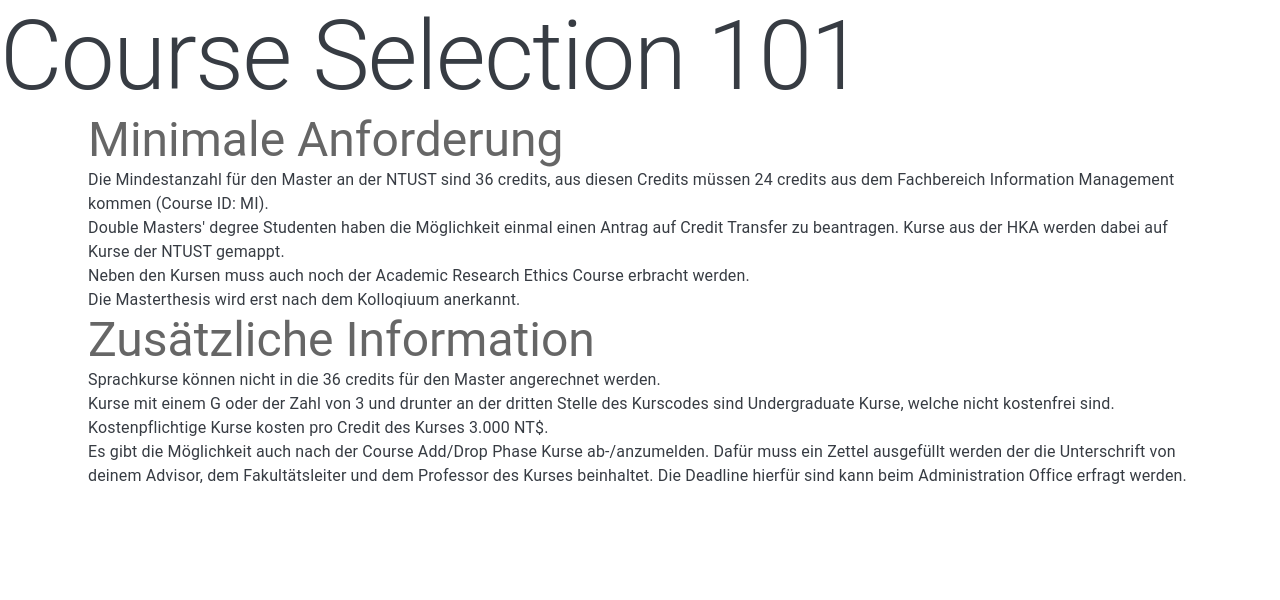
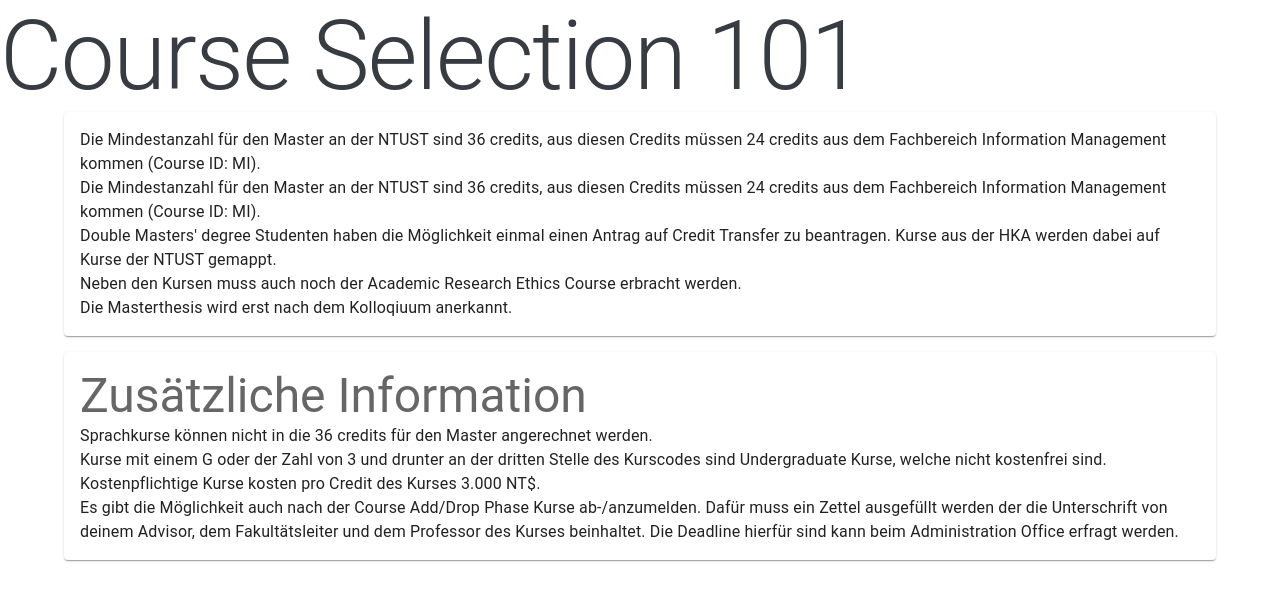
Before and after one commit to Sui-nyan/HKA-NTUST-double-degree, a Next.js app: page /NTUST/course-selection in a window 1280 px wide. Shown: the top 600 px of the page. Built offline with nearby package versions, Linux system fonts and the light colour scheme.

Commit message:
refactor attempt

```diff
--- /dev/null
+++ b/app/NTUST/course-selection/components/InfoCard.tsx
@@ -0,0 +1,29 @@
+import {Component} from "react";
+import {Card, Typography} from "@mui/material";
+
+interface IProps {
+    title: string;
+    description: string[];
+}
+
+export function InfoCard({title, description}: IProps) {
+        return <Card className="rounded-lg p-4">
+            <Typography variant="h3" color="textSecondary"></Typography>
+            <ul>
+                <Typography variant="body1">
+                    {description.map((item, key) => <li key={key}>{item}</li>)}
+                    <li>Die Mindestanzahl für den Master an der NTUST sind 36 credits,
+                        aus diesen Credits müssen 24 credits aus dem Fachbereich Information Management kommen
+                        (Course ID: MI).
+                    </li>
+                    <li>Double Masters&#39; degree Studenten haben die Möglichkeit einmal einen Antrag auf
+                        Credit Transfer zu beantragen.
+                        Kurse aus der HKA werden dabei auf Kurse der NTUST gemappt.
+                    </li>
+                    <li>Neben den Kursen muss auch noch der Academic Research Ethics Course erbracht werden.
+                    </li>
+                    <li>Die Masterthesis wird erst nach dem Kolloqiuum anerkannt.</li>
+                </Typography>
+            </ul>
+        </Card>;
+}
--- /dev/null
+++ b/app/NTUST/course-selection/course-selection.json
@@ -0,0 +1,3 @@
+{
+  ""
+}
--- a/app/NTUST/course-selection/page.tsx
+++ b/app/NTUST/course-selection/page.tsx
@@ -1,30 +1,15 @@
 import {Box} from "@mui/system";
-import {Container, Typography} from "@mui/material";
+import {Card, Container, Typography} from "@mui/material";
+import {InfoCard} from "@/app/NTUST/course-selection/components/InfoCard";
 
 export default function CourseSelectionPage() {
     return (
         <Box>
             <Typography variant="h1">Course Selection 101</Typography>
-            <Container>
-                <Container component="div">
-                    <Typography variant="h3" color="textSecondary">Minimale Anforderung</Typography>
-                    <Typography variant="body1">
-                        <ul>
-                            <li>Die Mindestanzahl für den Master an der NTUST sind 36 credits,
-                                aus diesen Credits müssen 24 credits aus dem Fachbereich Information Management kommen
-                                (Course ID: MI).
-                            </li>
-                            <li>Double Masters&#39; degree Studenten haben die Möglichkeit einmal einen Antrag auf
-                                Credit Transfer zu beantragen.
-                                Kurse aus der HKA werden dabei auf Kurse der NTUST gemappt.
-                            </li>
-                            <li>Neben den Kursen muss auch noch der Academic Research Ethics Course erbracht werden.
-                            </li>
-                            <li>Die Masterthesis wird erst nach dem Kolloqiuum anerkannt.</li>
-                        </ul>
-                    </Typography>
-                </Container>
-                <Container component="div">
+            <Container className="gap-4 flex flex-col">
+                <InfoCard title="Minimale Anforderung"
+                          description={["Die Mindestanzahl für den Master an der NTUST sind 36 credits, aus diesen Credits müssen 24 credits aus dem Fachbereich Information Management kommen (Course ID: MI)."]}/>
+                <Card className="rounded-lg p-4">
                     <Typography variant="h3" color="textSecondary">Zusätzliche Information</Typography>
                     <Typography variant="body1">
                         <ul>
@@ -40,7 +25,7 @@
                             </li>
                         </ul>
                     </Typography>
-                </Container>
+                </Card>
             </Container>
         </Box>
     );
```
